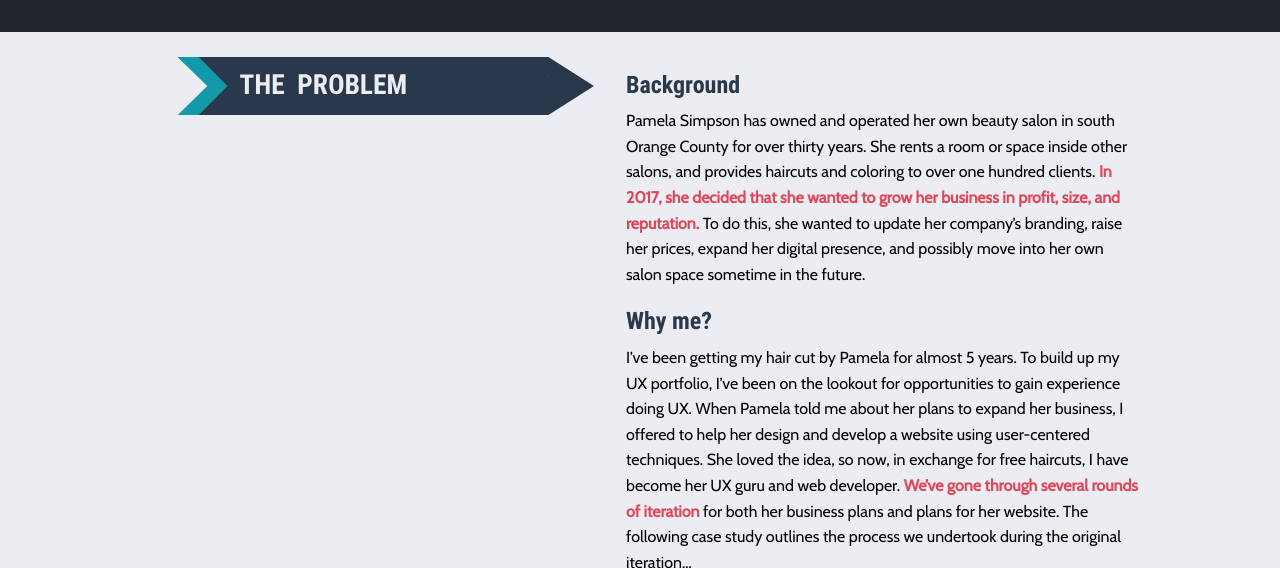
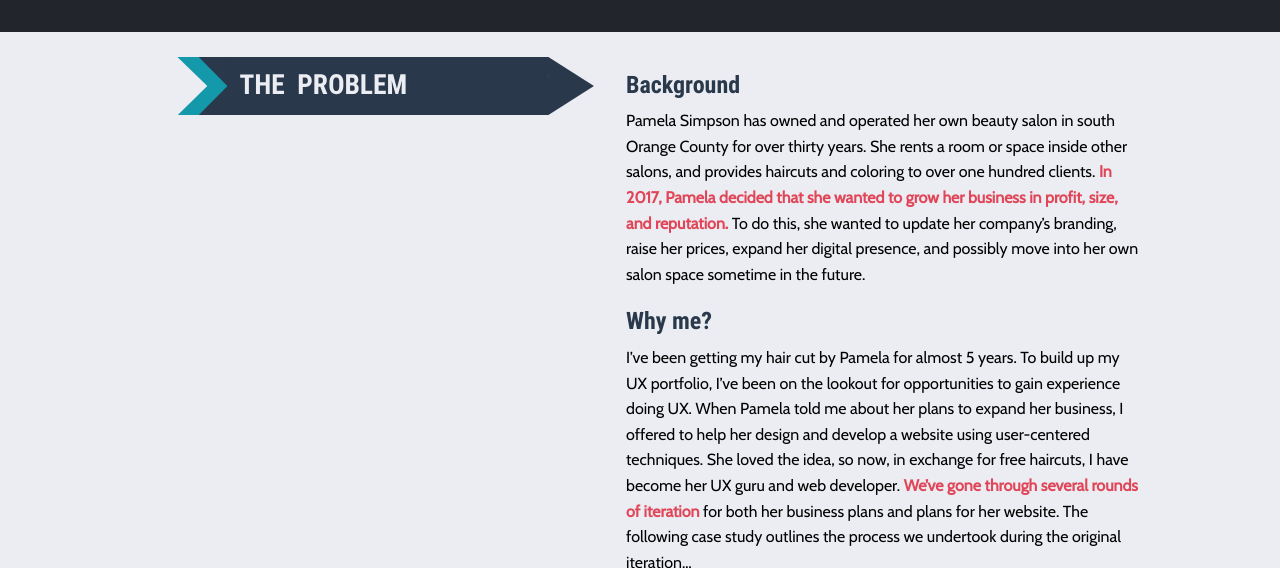
Before and after one commit to emeriwether/emeriwether.github.io, a Jekyll site: the page built from projectA.html, in a window 1280 px wide and 900 px high, scrolled down 780 px, cut to the strip 96-664 px from the top of the window. Built offline with Jekyll 4.4.1, drawn with Linux system fonts in a browser that asks for light colours.

Commit message:
ct prev comm

```diff
--- a/projectA.html
+++ b/projectA.html
@@ -29,7 +29,7 @@ headerImageLabel: "TO BE FILLED IN"
     <!-- TEXT -->
     <div class="large-6 cell bodyText">
         <h5 class="text-left">Background</h5>
-        <p class="text-left">Pamela Simpson has owned and operated her own beauty salon in south Orange County for over thirty years. She rents a room or space inside other salons, and provides haircuts and coloring to over one hundred clients. <mark class="coralText boldText">In 2017, she decided that she wanted to grow her business in profit, size, and reputation.</mark> To do this, she wanted to update her company’s branding, raise her prices, expand her digital presence, and possibly move into her own salon space sometime in the future.</p>
+        <p class="text-left">Pamela Simpson has owned and operated her own beauty salon in south Orange County for over thirty years. She rents a room or space inside other salons, and provides haircuts and coloring to over one hundred clients. <mark class="coralText boldText">In 2017, Pamela decided that she wanted to grow her business in profit, size, and reputation.</mark> To do this, she wanted to update her company’s branding, raise her prices, expand her digital presence, and possibly move into her own salon space sometime in the future.</p>
         <h5 class="text-left">Why me?</h5>
         <p class="text-left">I’ve been getting my hair cut by Pamela for almost 5 years. To build up my UX portfolio, I’ve been on the lookout for opportunities to gain experience doing UX. When Pamela told me about her plans to expand her business, I offered to help her design and develop a website using user-centered techniques. She loved the idea, so now, in exchange for free haircuts, I have become her UX guru and web developer. <mark class="coralText boldText">We’ve gone through several rounds of iteration</mark> for both her business plans and plans for her website. The following case study outlines the process we undertook during the original iteration… </p>
     </div>
```
